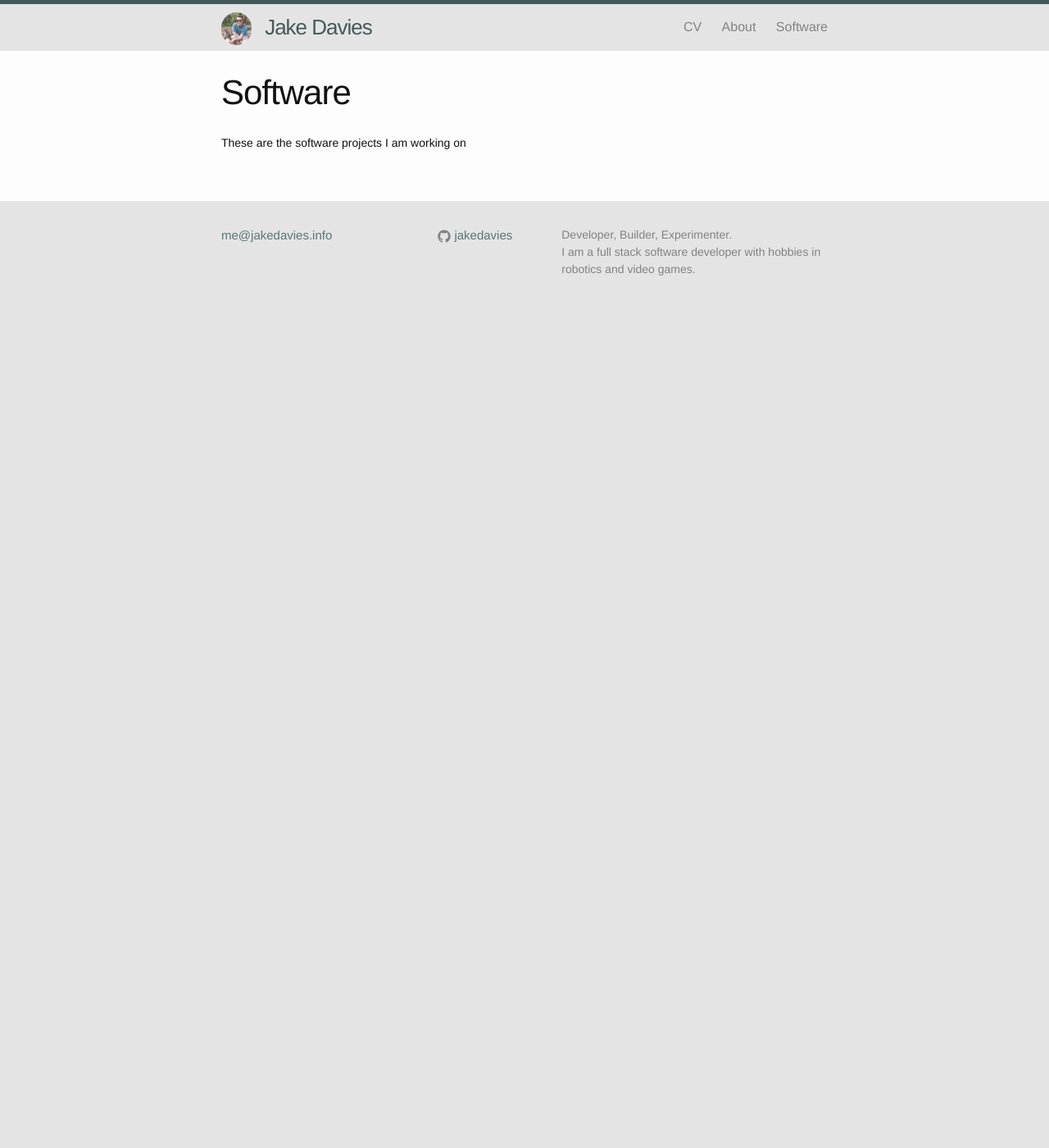
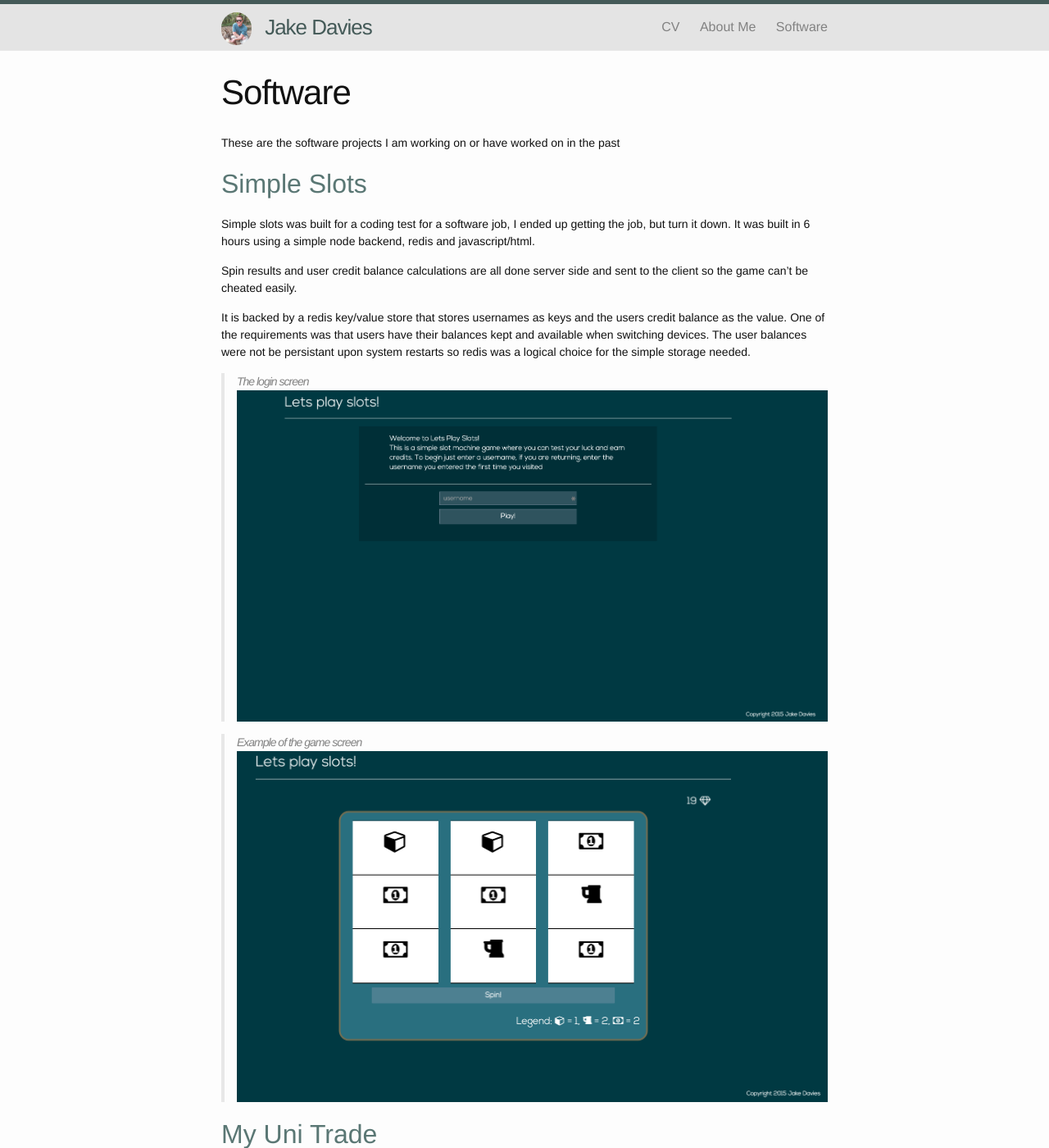
Before and after one commit to Jakedavies/portfolio, a Jekyll site: the page built from software.md, in a window 1280 px wide and 1400 px high. Shown: the whole window at 82% size. Built offline with Jekyll 4.4.1, drawn with Linux system fonts in a browser that asks for light colours; some of the changed text lies outside the part shown.

Commit message:
added simpleslots to the sodtware page

```diff
--- a/_config.yml
+++ b/_config.yml
@@ -3,8 +3,7 @@ title: Jake Davies
 email: me@jakedavies.info
 description: > #
   Developer, Builder, Experimenter. <br/>
-  I am a full stack software developer with hobbies in robotics
-  and video games.
+  I am a full stack software developer who loves soccer, RC and electronics.
 baseurl: "" # the subpath of your site, e.g. /blog/
 url: "http://jakedavies.info.com" # the base hostname & protocol for your site
 github_username:  jakedavies
--- a/software.md
+++ b/software.md
@@ -4,4 +4,26 @@ title: Software
 permalink: /software/
 ---
 
-These are the software projects I am working on
+These are the software projects I am working on or have worked on in the past
+
+## [Simple Slots](http://simpleslots.herokuapp.com/)
+
+Simple slots was built for a coding test for a software job, I ended up getting the job, but turn it down.
+It was built in 6 hours using a simple node backend, redis and javascript/html.
+
+Spin results and user credit balance calculations are all done server side and sent to the client so the game can't be cheated easily.
+
+It is backed by a redis key/value store that stores usernames as keys and the users credit balance as the value.
+One of the requirements was that users have their balances kept and available when switching devices.
+The user balances were not be persistant upon system restarts so redis was a logical choice for the simple storage needed.
+
+>The login screen
+![Image of login screen](/images/login_screen.png)
+
+>Example of the game screen
+![Image of play screen](/images/play_screen.png)
+
+## [My Uni Trade](http://myunitrade.com)
+
+
+Coming soon...
```
Also changed, not shown: CV.md (+1 -1 lines), about.md (+9 -2 lines), images/login_screen.png (added), images/play_screen.png (added).
